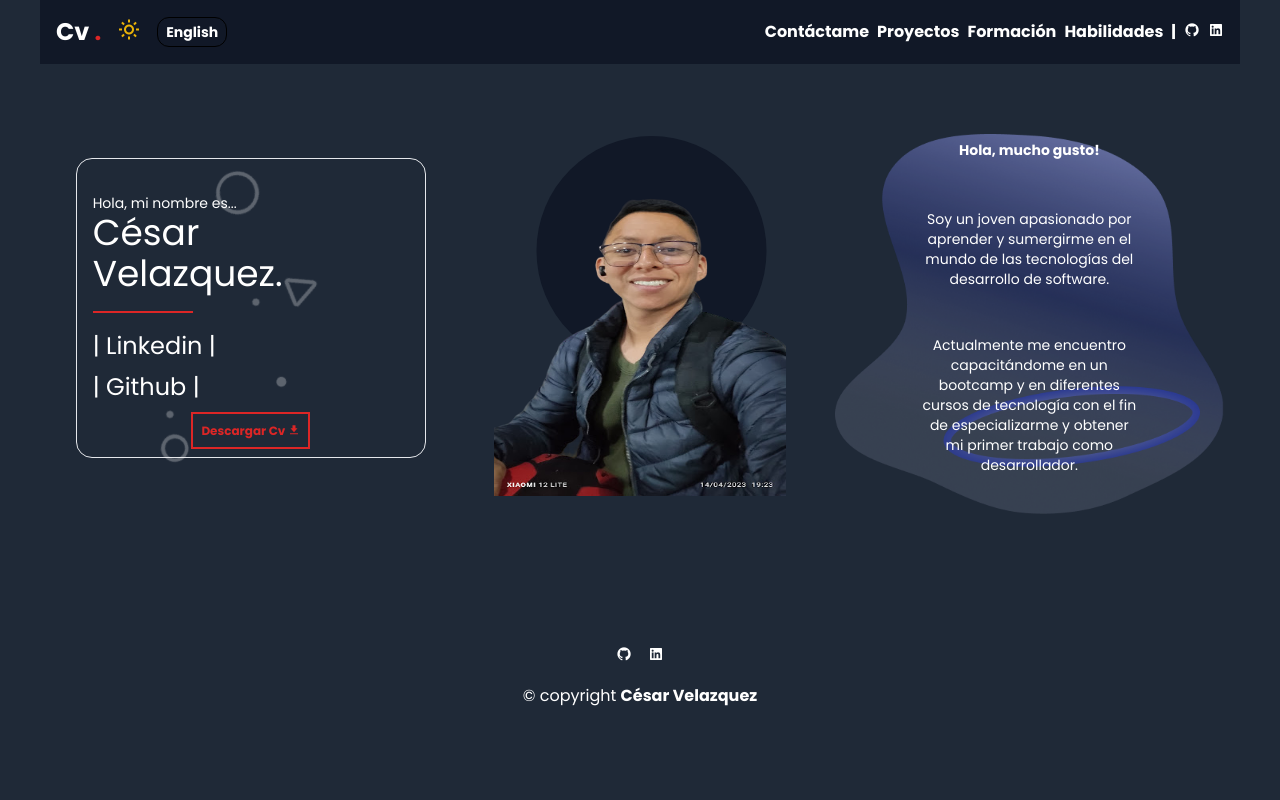
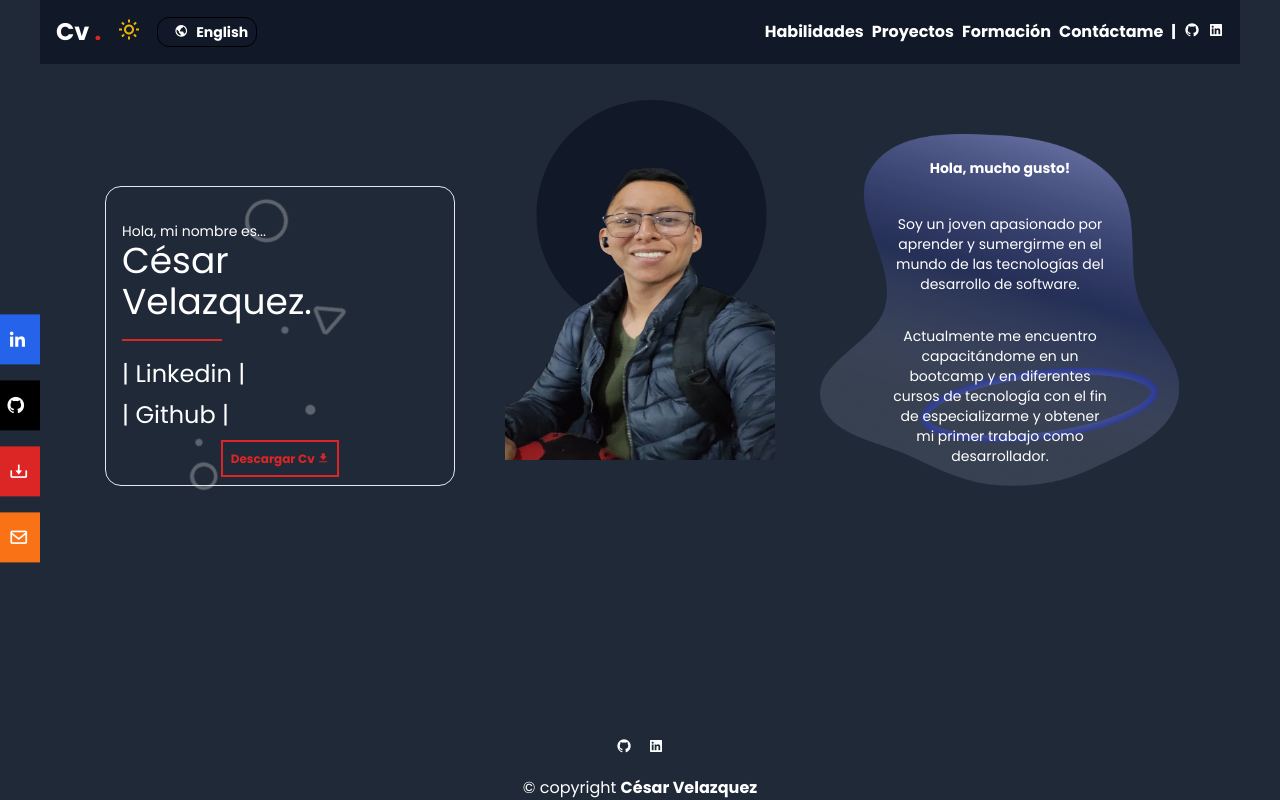
Before and after one commit to cesar-velazquez/MiSitioVersion3, a React (Vite) app: page / in a window 1280 px wide. Built offline with nearby package versions, Linux system fonts and the light colour scheme; what tailwindcss-animated would draw is missing.

Commit message:
update red socials

```diff
--- a/src/App.jsx
+++ b/src/App.jsx
@@ -50,11 +50,76 @@ function App() {
 
   return (
     <>
-      {/* bg-[url(/imgs/fondoweb.jpg)] bg-cover bg-no-repeat */}
       <main className="bg-gray-800 dark:bg-[#c2baa6] min-h-screen font-Poppins relative
       transition-colors duration-1000">
-        {/* <div className='bg-green-600 min-h-[100%] '> */}
-        {/* <div className='puntero '> */}
+
+        <section className='hidden xl:block absolute z-20 h-[400px] w-[180px]
+          top-[30%] '>
+          <div className='grid items-center top-[50%] translate-y-[30%]  gap-4'>
+
+            <section className='h-[50px] w-[40px] hover:w-[150px]  cursor-pointer bg-blue-600
+            transition-all duration-700'>
+              <div className='flex bg-blue-300
+              absolute h-[50px] left-[-110px] hover:left-0 p-4 transition-all duration-700
+              w-[50px] hover:w-[84%]  '>
+                <a className='flex items-center gap-[0px] hover:gap-0 text-white font-bold
+                transition-all duration-700 text-xl ' href="https://www.linkedin.com/in/c%C3%A9sar-velazquez-722a9121b/" target='_blank'>
+                  <h4 className='' >Linkedin</h4>
+                  <li className='bx bxl-linkedin h-[50px] w-[50px]
+                  flex items-center justify-center'></li>
+                </a>
+              </div>
+            </section>
+
+            <section className='h-[50px] w-[40px] hover:w-[150px]  cursor-pointer bg-black transition-all duration-700  '>
+              <div className='flex bg-black
+              absolute h-[50px] left-[-110px] hover:left-0 p-4 transition-all duration-700
+              w-[50px] hover:w-[84%]  '>
+                <a className='flex items-center gap-[15px] hover:gap-0 text-white font-bold
+                transition-all duration-700 text-xl '
+                  href="https://github.com/cesar-velazquez" target='_blank'>
+                  <h4 className='' >Github</h4>
+                  <li className='bx bxl-github h-[50px] w-[50px]
+                  flex items-center justify-center'></li>
+                </a>
+              </div>
+            </section>
+
+            <section className='h-[50px] w-[40px] hover:w-[150px]  cursor-pointer bg-red-600 transition-all duration-700  '>
+              <div className='flex bg-red-900
+                            absolute h-[50px] left-[-50px] hover:left-0 p-4 transition-all duration-700
+              w-[50px] hover:w-[85%]  '>
+                <a className='flex items-center gap-[0px] hover:gap-0 text-white font-bold
+                transition-all duration-700 text-xl '
+                  href="/cv/César Velazquez Ortiz CV.pdf" target='_blank'>
+                  <h4 className='' >Cv</h4>
+                  <li className='bx bx-download h-[50px] w-[50px]
+                  flex items-center justify-center'></li>
+                </a>
+              </div>
+            </section>
+
+            <section className='h-[50px] w-[40px] hover:w-[150px]  cursor-pointer
+            bg-orange-500 transition-all duration-700  '>
+              <div className='flex bg-orange-600
+                            absolute h-[50px] left-[-50px] hover:left-0 p-4 transition-all duration-700
+              w-[50px] hover:w-[85%]  '>
+                <a className='flex items-center gap-[0px] hover:gap-0 text-white font-bold
+                transition-all duration-700 text-xl '
+                  rel="noopener noreferrer" href="mailto:velazquezortizcesar@gmail.com" target='_blank' >
+                  <h4 className='' >Cv</h4>
+                  <li className='bx bx-envelope h-[50px] w-[50px]
+                  flex items-center justify-center'></li>
+                </a>
+              </div>
+            </section>
+
+          </div>
+        </section>
+        {/* </section> */}
+        <section className='hidden lg:block'>
+        </section>
+
         <section className="max-w-[1200px] mx-auto ">
           <NavBar isDark={isDark} handleChangeMode={handleChangeMode}
             handleChangeLanguage={handleChangeLanguage} isEnglish={isEnglish} t={t} />
@@ -65,23 +130,10 @@ function App() {
             <Route path='/contact' element={<ContactMe />} />
             <Route path='/Skills' element={<MySkills />} />
             <Route path='/Formation' element={<MyFormation />} />
-            <Route path='/Projects' element={<MyProjects />}/>
+            <Route path='/Projects' element={<MyProjects />} />
           </Routes>
-
-
-          {/* <NavBar isDark={isDark} handleChangeMode={handleChangeMode}
-            handleChangeLanguage={handleChangeLanguage} isEnglish={isEnglish} t={t} /> */}
-          {/* <About /> */}
-          {/* <Skills /> */}
-          {/* <Formation /> */}
-
-          {/* <Projects /> */}
-          {/* <Contact /> */}
           <Footer />
         </section>
-        {/* </div> */}
-        {/* <div className='puntero'>
-        </div> */}
       </main>
     </>
   )
--- a/src/Components/About.jsx
+++ b/src/Components/About.jsx
@@ -17,7 +17,7 @@ const About = () => {
     return (
         <main
             id='About'
-            className='pt-24 pb-12 p-4 text-white
+            className='pt-16 xl:pt-0 p-4 text-white
         xl:grid xl:grid-cols-3 xl:h-[600px] dark:text-black dark:duration
         about
         '>
@@ -47,7 +47,7 @@ const About = () => {
                                 <a href="https://github.com/cesar-velazquez" target='_blank' > | Github | </a>
                             </li>
                         </ul>
-                        <section className='text-sm m-auto'>
+                        <section className='text-sm m-auto z-20 relative '>
                             <a className='border-2 border-red-600 text-center text-red-600
                         font-semibold p-2 hover:bg-red-600 hover:text-gray-800 text-[10px]
                         sm:text-[.75rem]
@@ -57,11 +57,6 @@ const About = () => {
                     </article>
                 </section>
 
-                {/* <div>
-                    <img className='absolute top-20 bg-rose-600 ' src="/imgs/Logo.png" alt="Logo" />
-                </div> */}
-
-                {/*menor a 1280 */}
                 <section className='opacity-100 xl:hidden  h-[300px] sm:h-[300px] md:h-[500px] relative '>
                     <div className='h-[100%] w-[100%] relative'>
                         <div className='w-[130px] aspect-square bg-gray-900 dark:bg-gray-800 rounded-full
@@ -73,7 +68,6 @@ const About = () => {
 
             </section>
 
-            {/* mayor de 1280 */}
             <section className='hidden xl:block h-[400px] relative  '>
                 <div className=' h-[100%] flex items-start '>
                     <div className='w-[230px] aspect-square bg-gray-900 dark:bg-gray-800 rounded-full
@@ -86,9 +80,10 @@ const About = () => {
             <section className=' py-4 my-4 border block mx-auto text-left w-[min(100%,650px)] p-4
             rounded-3xl xl:grid xl:justify-center xl:p-10
             xl:bg-[url(/imgs/frame.png)] xl:border-none
-            xl:bg-no-repeat xl:bg-contain bg-center xl:m-0 dark:border-black '>
+            xl:bg-no-repeat xl:bg-contain bg-center xl:m-0 dark:border-black
+            xl:h-[500px] '>
                 <section className='grid  gap-2 xl:w-[280px]
-                xl:text-center xl:px-8 '>
+                xl:text-center xl:px-8 xl:h-[80%] xl:items-center xl:m-auto '>
                     <h1 className='text-sm text-[1rem]  text-center font-semibold p-1 '>{t('Greeting2')}</h1>
                     <p className='text-sm text-[1rem] '>{t('Greeting3')}</p>
                     <p className='text-sm text-[1rem] ' >{t('Greeting4')}</p>
--- a/src/Components/Footer.jsx
+++ b/src/Components/Footer.jsx
@@ -2,7 +2,7 @@ import React from 'react'
 
 const Footer = () => {
     return (
-        <footer className='py-4 mt-3 text-white dark:text-black '>
+        <footer className=' text-white dark:text-black '>
             <div className=''>
                 <ul className='flex justify-center gap-4 p-4' >
                     <li><a href="https://github.com/cesar-velazquez" target="_blank">
--- a/src/Components/NavBar.jsx
+++ b/src/Components/NavBar.jsx
@@ -21,9 +21,19 @@ const NavBar = ({ handleChangeMode, isDark, handleChangeLanguage }) => {
         })
     }, [])
     return (
+        <section className='relative'>
+            {/* <div className='fixed bg-red-600 h-[25px] w-[30px]  top-[65px] hover:h-[50px]
+            transition-all duration-1000 cursor-pointer '>
+                <div className='relative bg-green-500 m-auto w-[80%] flex items-center justify-center
+                top-[50%] -translate-y-[50%] ' >
+                    <li className='bx bxl-linkedin'></li>
+                </div>
+            </div> */}
             <header className='z-50 bg-gray-900 text-white font-bold p-4 flex justify-between items-center fixed w-[min(100%,_1200px)]
-        navbar dark:bg-[#F5ECD7] dark:border-b dark:border-black transition-colors duration-1000 '>
-            <nav className='text-2xl dark:text-black flex items-center gap-4 '>
+        navbar dark:bg-[#F5ECD7] dark:border-b dark:border-black transition-colors duration-1000
+        '>
+
+                <nav className='text-2xl dark:text-black flex items-center gap-4'>
                     <Link to={'/'} >Cv <span className='text-red-600 text-2xl' >.</span></Link>
                     <div className='flex items-center gap-4'>
                         <li className='hidden md:block list-none' onClick={handleChangeMode}>
@@ -35,9 +45,9 @@ const NavBar = ({ handleChangeMode, isDark, handleChangeLanguage }) => {
                             }
                         </li>
                         <button onClick={handleChangeLanguage}
-                        className='hidden md:block hover:bg-black hover:text-white border
+                            className='hidden md:block hover:bg-white  hover:text-black border dark:hover:bg-black dark:hover:text-white
                                     border-black rounded-xl px-2 py-1 transition-colors
-                                    duration-700 text-sm '>{t('buttonChange')}</button>
+                                    duration-700 text-sm '> <i className='px-2 bx-tada-hover bx bx-world'></i>{t('buttonChange')} </button>
                     </div>
                 </nav>
                 <nav>
@@ -65,10 +75,10 @@ const NavBar = ({ handleChangeMode, isDark, handleChangeLanguage }) => {
                                 <ul className='grid gap-4'>
                                     {/* <div className='bg-red-800 p-4 '> */}
                                     <div className='grid gap-4'>
-                                    <li className='hover:scale-105'><Link to={'contact'}>{t('Contact')}</Link></li>
+                                        <li className='hover:scale-105'><Link to={'Skills'}>{t('Skills')}</Link></li>
                                         <li className='hover:scale-105'><Link to={'Projects'}>{t('Projects')}</Link></li>
                                         <li className='hover:scale-105'><Link to={'Formation'}>{t('formation')}</Link></li>
-                                    <li className='hover:scale-105'><Link to={'Skills'}>{t('Skills')}</Link></li>
+                                        <li className='hover:scale-105'><Link to={'contact'}>{t('Contact')}</Link></li>
                                     </div>
                                     <div className='flex gap-4 justify-center '>
                                         <li><a href="https://github.com/cesar-velazquez" target="_blank">
@@ -101,10 +111,10 @@ const NavBar = ({ handleChangeMode, isDark, handleChangeLanguage }) => {
                         <ul className='hidden md:block dark:text-black transition-colors duration-1000 '>
                             <div className='flex gap-2'>
                                 <div className='flex gap-2 '>
-                                <li><Link to={'contact'} className=''>{t('Contact')}</Link></li>
+                                    <li><Link to={'Skills'} >{t('Skills')}</Link></li>
                                     <li><Link to={'Projects'}>{t('Projects')}</Link></li>
                                     <li><Link to={'Formation'} >{t('formation')}</Link></li>
-                                <li><Link to={'Skills'} >{t('Skills')}</Link></li>
+                                    <li><Link to={'contact'} className=''>{t('Contact')}</Link></li>
                                 </div>
                                 <span> | </span>
                                 <div className='flex gap-2 animate-pulse'>
@@ -116,6 +126,7 @@ const NavBar = ({ handleChangeMode, isDark, handleChangeLanguage }) => {
                     </div>
                 </nav>
             </header>
+        </section>
     )
 }
 
--- a/src/Components/Skills.jsx
+++ b/src/Components/Skills.jsx
@@ -24,7 +24,7 @@ const Skills = () => {
         <main
             id='skills'
             className='
-            text-white pt-16 mx-auto sm:w-full xl:max-w-[1200px] dark:text-black duration '>
+            text-white pt-16 mx-auto w-full xl:max-w-[1200px] dark:text-black duration '>
             <h1
                 className='text-2xl px-2 py-4
             text-center sm:text-2xl font-extrabold' >{t('My')} <span className='underline' >{t('Skills')}</span></h1>
@@ -37,10 +37,6 @@ const Skills = () => {
                 </div>
 
                 <div className='hidden lg:block '>
-                    {/* <div className=' absolute left-1/2 -translate-x-1/2 top-[45%]
-                -translate-y-1/2 w-[300px] aspect-square flex justify-center m-auto '>
-                        <img src="/imgs/circulo.svg" alt="" />
-                    </div> */}
                     <div className='absolute left-1/2 -translate-x-1/2 top-[43%]
                     w-[295px] h-[164px] shrink-0 '>
                         <img src="/imgs/border1.svg" alt="" />
@@ -113,7 +109,6 @@ const Skills = () => {
                     className="mySwiper
                 "
                 >
-                    {/* <hr className='bg-gray-800 h-[2px] mx-8 ' /> */}
                     <div
                         className=' h-[90%] grid justify-center
                 items-center m-auto
--- a/src/Pages/ContactMe.jsx
+++ b/src/Pages/ContactMe.jsx
@@ -3,7 +3,7 @@ import Contact from '../Components/Contact'
 
 const ContactMe = () => {
     return (
-        <main className='min-h-[80vh] flex items-center m-auto'>
+        <main className='min-h-[90vh] flex justify-center items-center '>
             <Contact />
         </main>
     )
--- a/src/Pages/Inicio.jsx
+++ b/src/Pages/Inicio.jsx
@@ -4,7 +4,7 @@ import About from '../Components/About'
 
 const Inicio = () => {
     return (
-        <main>
+        <main className='min-h-[90vh] flex justify-center items-center  '>
         <About />
         </main>
     )
--- a/src/Pages/MySkills.jsx
+++ b/src/Pages/MySkills.jsx
@@ -3,10 +3,8 @@ import Skills from '../Components/Skills'
 
 const MySkills = () => {
     return (
-        <main className=''>
-            <section className=' '>
+        <main className='min-h-[90vh] flex justify-center items-center'>
                 <Skills />
-            </section>
         </main>
     )
 }
```
Also changed, not shown: public/imgs/opcion2.png. Lines whose indentation alone changed are shown as unchanged.
